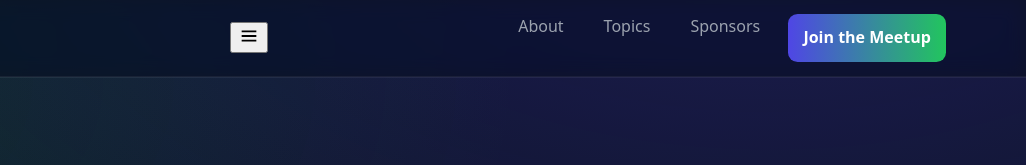
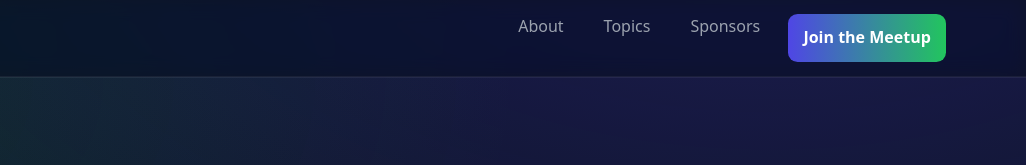
Before and after one commit to deccico/cloudnative, a plain HTML site: page index.html in a window 1280 px wide. Shown: the top 165 px of the page, 254-1280 px from the left. Drawn offline with Linux system fonts and the light colour scheme.

Commit message:
removing the menu button

```diff
--- a/index.html
+++ b/index.html
@@ -88,9 +88,6 @@
         <img src="assets/logo.svg" alt="" role="presentation" />
         <span>cloud-native.ai</span>
       </a>
-      <button class="menu-toggle" aria-label="Open menu" aria-expanded="false" aria-controls="nav-list">
-        <svg width="22" height="22" viewBox="0 0 24 24" aria-hidden="true"><path fill="currentColor" d="M4 6h16v2H4zm0 5h16v2H4zm0 5h16v2H4z"/></svg>
-      </button>
       <nav aria-label="Primary">
         <ul id="nav-list">
           <li><a href="#about">About</a></li>
```
